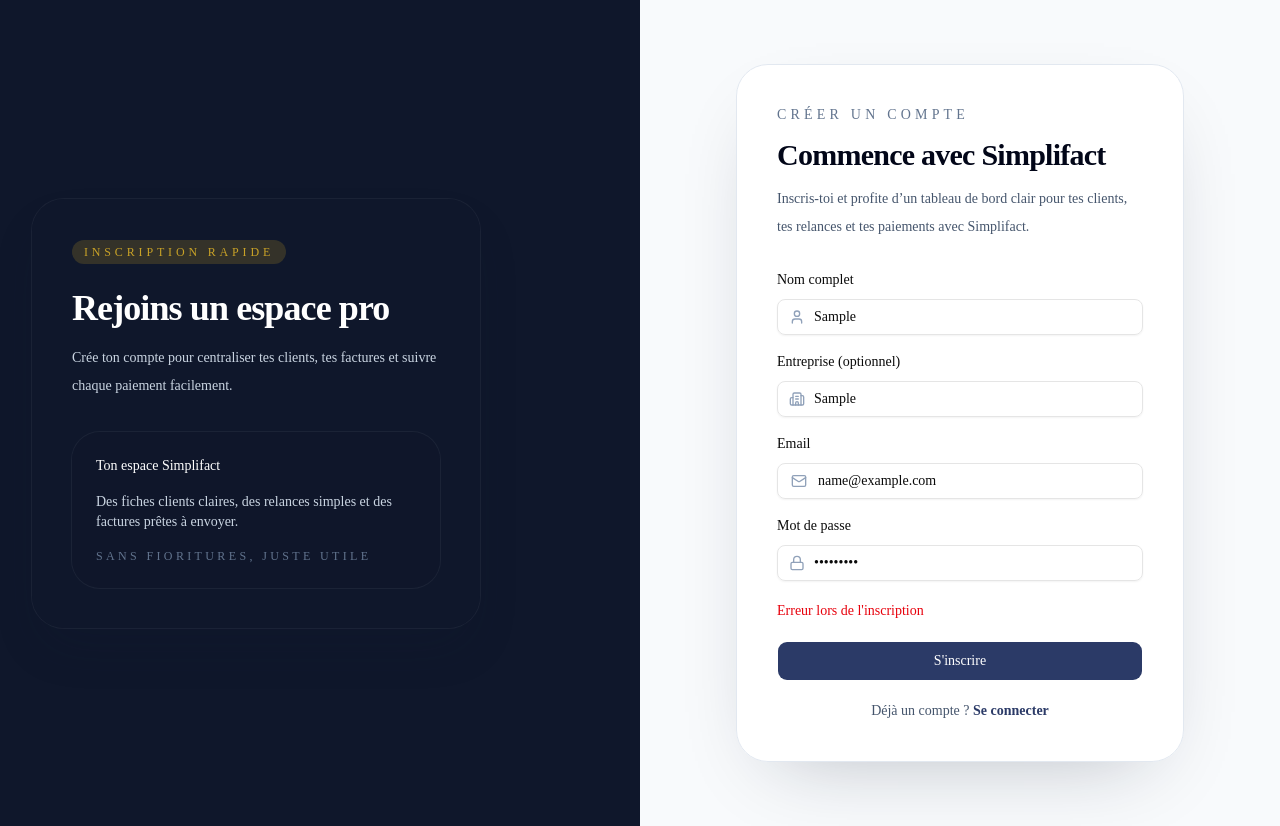
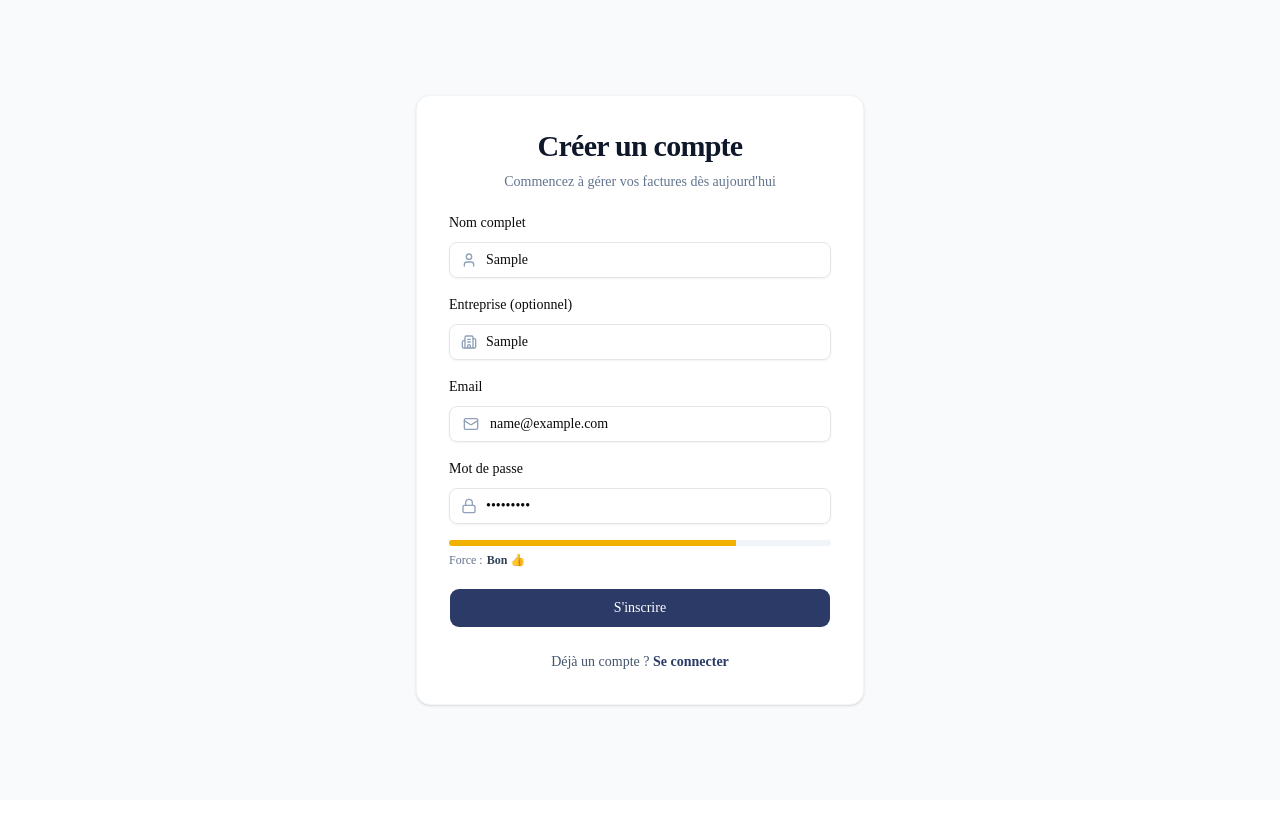
Before and after one commit to Mrtechadrien09/saas-facturation, a Next.js app in the folder frontend/: page /register in a window 1280 px wide. Both pictures are taken after typing "Sample", "Sample", "name@example.com", "Sample123" into the empty fields and a click on the button "S'inscrire". After the commit the page ends 800 px from the top, so only its background shows below. Built offline with nearby package versions, Linux system fonts and the light colour scheme; no server answers.

Commit message:
Update page.tsx

```diff
--- a/frontend/src/app/(auth)/register/page.tsx
+++ b/frontend/src/app/(auth)/register/page.tsx
@@ -1,101 +1,92 @@
 "use client";
 
-import { useState } from "react";
-import { useRouter } from "next/navigation";
-import { useForm } from "react-hook-form";
-import { zodResolver } from "@hookform/resolvers/zod";
-import { z } from "zod";
-import { motion } from "framer-motion";
-import { Loader2, Mail, Lock, User, Building2 } from "lucide-react";
-import { Button } from "@/components/ui/button";
+import React, { useState } from 'react';
+import Link from 'next/link';
+import { useForm } from 'react-hook-form';
+import { User, Building2, Mail, Lock, Loader2 } from 'lucide-react';
+
+// Ajustez ces 3 lignes si vos fichiers Shadcn sont rangés ailleurs
 import { Input } from "@/components/ui/input";
 import { Label } from "@/components/ui/label";
-import { Card, CardContent, CardHeader, CardTitle, CardDescription } from "@/components/ui/card";
-import { useAuth } from "@/hooks/use-auth";
-import Link from "next/link";
-import { GradientBlobs } from "@/components/decorative/gradient-blobs";
+import { Button } from "@/components/ui/button";
 
-const registerSchema = z.object({
-  name: z.string().min(2, "Le nom doit contenir au moins 2 caractères"),
-  email: z.string().email("Email invalide"),
-  password: z.string().min(6, "Le mot de passe doit contenir au moins 6 caractères"),
-  companyName: z.string().optional(),
+// Étape 1 : Notre propre algorithme de calcul de force (0 à 4)
+const calculatePasswordStrength = (password: string): number => {
+  if (!password) return 0;
+  let score = 0;
+
+  // Critères de sécurité
+  if (password.length >= 6) score++; // Longueur de base
+  if (password.length >= 10) score++; // Très long
+  if (/[A-Z]/.test(password)) score++; // Contient une majuscule
+  if (/[0-9]/.test(password)) score++; // Contient un chiffre
+  if (/[^A-Za-z0-9]/.test(password)) score++; // Contient un caractère spécial
+
+  // On limite le score maximum à 4
+  if (score <= 1) return 1;
+  if (score === 2) return 2;
+  if (score === 3) return 3;
+  return 4;
+};
+
+// Étape 2 : Couleurs de la jauge
+const getScoreColor = (score: number): string => {
+  if (score <= 1) return 'bg-red-500';
+  if (score === 2) return 'bg-orange-500';
+  if (score === 3) return 'bg-yellow-500';
+  return 'bg-green-500';
+};
+
+export default function Register() {
+  const [loading, setLoading] = useState(false);
+  const [error, setError] = useState<string | null>(null);
+
+  const { register, handleSubmit, watch, formState: { errors } } = useForm({
+    defaultValues: {
+      name: "",
+      companyName: "",
+      email: "",
+      password: ""
+    }
   });
 
-type RegisterForm = z.infer<typeof registerSchema>;
+  // Observation du mot de passe et calcul du score en direct
+  const passwordValue = watch("password", "");
+  const passwordScore = calculatePasswordStrength(passwordValue);
 
-export default function RegisterPage() {
-  const router = useRouter();
-  const { register: registerUser } = useAuth();
-  const [error, setError] = useState<string | null>(null);
-  const [loading, setLoading] = useState(false);
-
-  const {
-    register,
-    handleSubmit,
-    formState: { errors },
-  } = useForm<RegisterForm>({ resolver: zodResolver(registerSchema) });
-
-  const onSubmit = async (data: RegisterForm) => {
+  const onSubmit = async (data: any) => {
+    setLoading(true);
     setError(null);
-  setLoading(true);
     try {
-    await registerUser(data.name, data.email, data.password, data.companyName);
-    router.push(`/check-email?email=${encodeURIComponent(data.email)}`);
+      console.log("Données envoyées :", data);
     } catch (err: any) {
-    setError(err.response?.data?.message || "Erreur lors de l'inscription");
+      setError(err.message || "Une erreur est survenue.");
     } finally {
       setLoading(false);
     }
   };
 
   return (
-    <div className="relative flex min-h-screen overflow-hidden bg-[#F8FAFC]">
-      <GradientBlobs />
-
-      <div className="hidden min-h-screen w-1/2 flex-col justify-center gap-8 bg-slate-900 px-8 py-16 lg:flex">
-        <div className="max-w-md rounded-[2rem] bg-slate-900/75 p-10 text-white shadow-2xl shadow-slate-900/20 ring-1 ring-white/5">
-          <span className="inline-flex rounded-full bg-[#C9A227]/20 px-3 py-1 text-xs uppercase tracking-[0.32em] text-[#C9A227]">
-            Inscription rapide
-          </span>
-          <h1 className="mt-6 text-4xl font-semibold tracking-tight">Rejoins un espace pro</h1>
-          <p className="mt-4 text-sm leading-7 text-slate-300">
-            Crée ton compte pour centraliser tes clients, tes factures et suivre chaque paiement facilement.
-          </p>
-          <div className="mt-8 space-y-4 rounded-[1.75rem] bg-slate-900/55 p-6 text-sm text-slate-300 ring-1 ring-white/5">
-            <p className="font-medium text-white">Ton espace Simplifact</p>
-            <p>Des fiches clients claires, des relances simples et des factures prêtes à envoyer.</p>
-            <p className="text-xs uppercase tracking-[0.28em] text-slate-500">Sans fioritures, juste utile</p>
-          </div>
-        </div>
-      </div>
-
-      <div className="flex w-full min-h-screen items-center justify-center px-4 py-16 lg:w-1/2">
-        <motion.div
-          initial={{ opacity: 0, y: 20 }}
-          animate={{ opacity: 1, y: 0 }}
-          transition={{ duration: 0.35 }}
-          className="w-full max-w-md"
-        >
-          <div className="rounded-[2rem] border border-slate-200 bg-white/95 p-8 shadow-[0_30px_80px_-40px_rgba(15,23,42,0.3)] backdrop-blur-xl sm:p-10">
-            <div className="mb-8">
-              <p className="text-sm uppercase tracking-[0.3em] text-slate-500">Créer un compte</p>
-              <h2 className="mt-3 text-3xl font-semibold tracking-tight text-slate-950">Commence avec Simplifact</h2>
-              <p className="mt-3 text-sm leading-7 text-slate-600">
-                Inscris-toi et profite d’un tableau de bord clair pour tes clients, tes relances et tes paiements avec Simplifact.
-              </p>
+    <div className="flex min-h-screen items-center justify-center bg-slate-50 px-4 py-12">
+      <div className="w-full max-w-md space-y-8 bg-white p-8 rounded-xl shadow-sm border border-slate-100">
+        <div className="space-y-6">
+          <div className="space-y-2 text-center">
+            <h1 className="text-3xl font-bold tracking-tight text-slate-900">Créer un compte</h1>
+            <p className="text-sm text-slate-500">Commencez à gérer vos factures dès aujourd'hui</p>
           </div>
 
           <form onSubmit={handleSubmit(onSubmit)} className="space-y-5">
+            {/* CHAMP : NOM */}
             <div className="space-y-3">
               <Label htmlFor="name">Nom complet</Label>
               <div className="relative">
                 <User className="absolute left-3 top-1/2 h-4 w-4 -translate-y-1/2 text-slate-400" />
-                  <Input id="name" placeholder="Jean Dupont" className="pl-9" {...register("name")} />
+                <Input id="name" placeholder="Jean Dupont" className="pl-9" {...register("name", { required: "Le nom est requis" })} />
               </div>
-                {errors.name && <p className="text-sm text-destructive">{errors.name.message}</p>}
+              {errors.name && <p className="text-sm text-destructive">{String(errors.name.message)}</p>}
             </div>
 
+            {/* CHAMP : ENTREPRISE */}
             <div className="space-y-3">
               <Label htmlFor="companyName">Entreprise (optionnel)</Label>
               <div className="relative">
@@ -104,22 +95,58 @@
               </div>
             </div>
 
+            {/* CHAMP : EMAIL */}
             <div className="space-y-3">
               <Label htmlFor="email">Email</Label>
               <div className="relative">
                 <Mail className="absolute left-3.5 top-1/2 h-4 w-4 -translate-y-1/2 text-slate-400" />
-                  <Input id="email" type="email" placeholder="toi@exemple.com" className="pl-10" {...register("email")} />
+                <Input id="email" type="email" placeholder="toi@exemple.com" className="pl-10" {...register("email", { required: "L'email est requis" })} />
               </div>
-                {errors.email && <p className="text-sm text-destructive">{errors.email.message}</p>}
+              {errors.email && <p className="text-sm text-destructive">{String(errors.email.message)}</p>}
             </div>
 
+            {/* CHAMP : MOT DE PASSE */}
             <div className="space-y-3">
               <Label htmlFor="password">Mot de passe</Label>
               <div className="relative">
                 <Lock className="absolute left-3 top-1/2 h-4 w-4 -translate-y-1/2 text-slate-400" />
-                  <Input id="password" type="password" placeholder="••••••••" className="pl-9" {...register("password")} />
+                <Input
+                  id="password"
+                  type="password"
+                  placeholder="••••••••"
+                  className="pl-9"
+                  {...register("password", {
+                    required: "Le mot de passe est requis",
+                    minLength: { value: 6, message: "Le mot de passe doit contenir au moins 6 caractères" }
+                  })}
+                />
               </div>
-                {errors.password && <p className="text-sm text-destructive">{errors.password.message}</p>}
+              {errors.password && <p className="text-sm text-destructive">{String(errors.password.message)}</p>}
+
+              {/* JAUGE DE FORCE MAISON */}
+              {passwordValue && (
+                <div className="space-y-1.5 pt-1">
+                  <div className="w-full bg-slate-100 h-1.5 rounded-full overflow-hidden">
+                    <div
+                      className={`h-full transition-all duration-300 ${getScoreColor(passwordScore)}`}
+                      style={{ width: `${(passwordScore) * 25}%` as React.CSSProperties["width"] }}
+                    />
+                  </div>
+                  <p className="text-xs text-slate-500 flex justify-between items-center">
+                    <span>Force :
+                      <span className="font-semibold ml-1 text-slate-700">
+                        {passwordScore === 1 && "Faible ⚠️"}
+                        {passwordScore === 2 && "Moyen 🛠️"}
+                        {passwordScore === 3 && "Bon 👍"}
+                        {passwordScore === 4 && "Très sécurisé 💪"}
+                      </span>
+                    </span>
+                    {passwordValue.length < 6 && (
+                      <span className="text-red-500 font-medium">Min. 6 caractères</span>
+                    )}
+                  </p>
+                </div>
+              )}
             </div>
 
             {error && <p className="text-sm text-destructive">{error}</p>}
@@ -136,7 +163,6 @@
             </Link>
           </p>
         </div>
-        </motion.div>
       </div>
     </div>
   );
```
Lines whose indentation alone changed are shown as unchanged.
